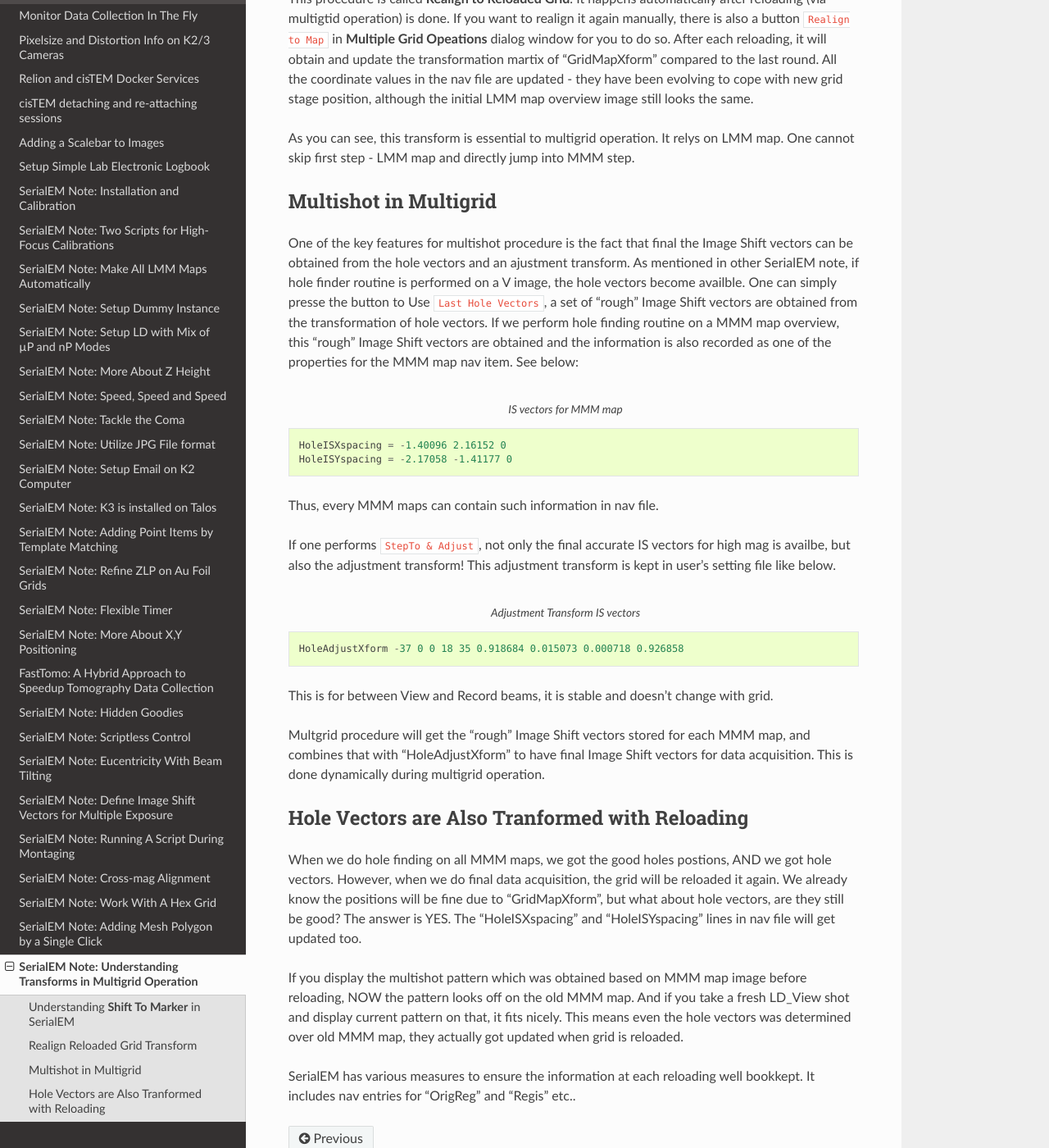
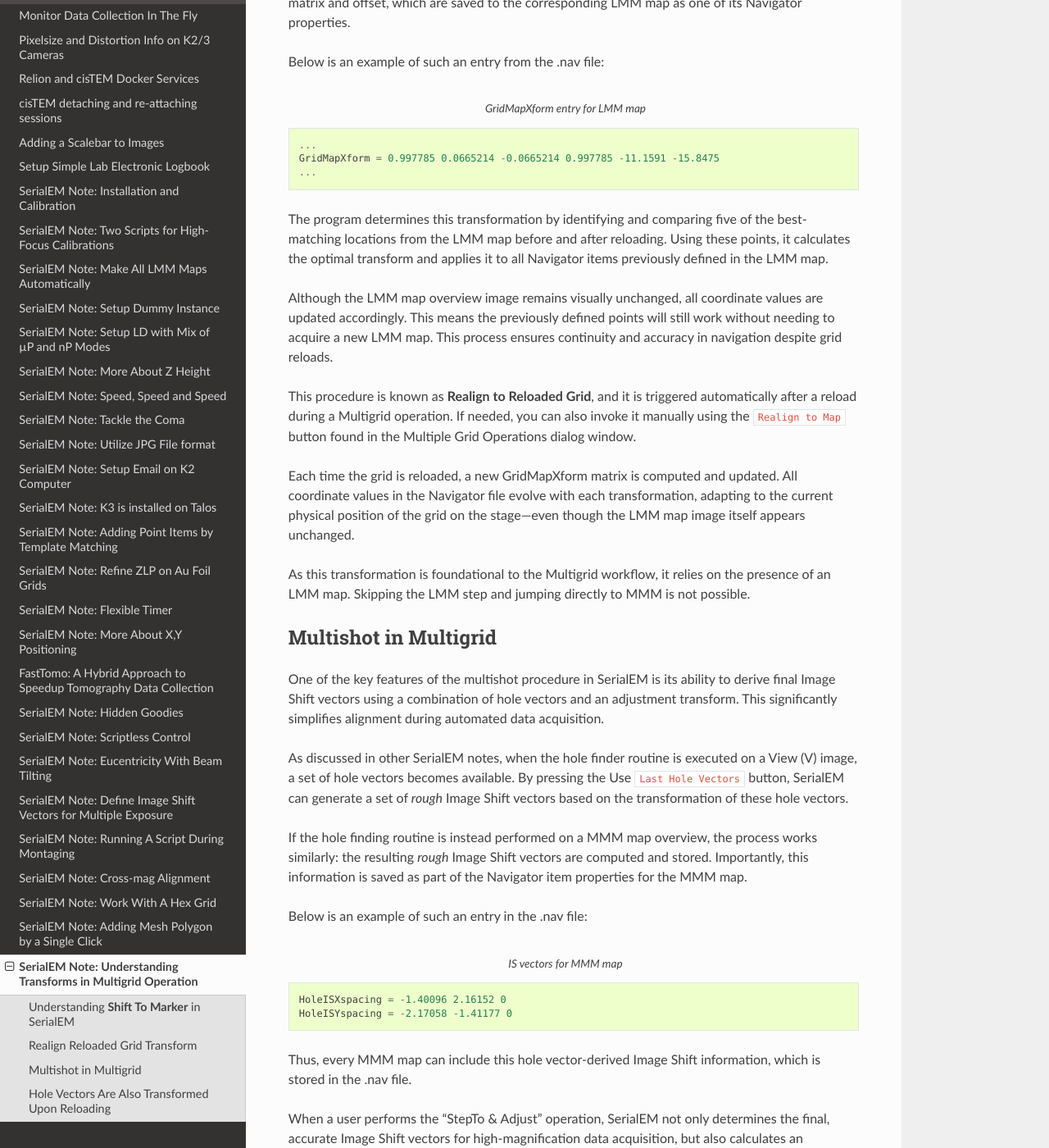
Before and after one commit to xuchen66/sphinx-emdocs, a Sphinx documentation site: the page built from source/serialem-note-understanding-transforms-in-multigrid.rst, in a window 1280 px wide and 1400 px high, scrolled down 2021 px. Shown: the whole window at 82% size. Built offline with Sphinx 7.4.7 and the Read the Docs theme 3.1.0, drawn with Linux system fonts in a browser that asks for light colours; pages that are not in the unit, such as notebooks, are missing from menus; some of the changed text lies outside the part shown.

Commit message:
Update serialem-note-understanding-transforms-in-multigrid.rst

```diff
--- a/source/serialem-note-understanding-transforms-in-multigrid.rst
+++ b/source/serialem-note-understanding-transforms-in-multigrid.rst
@@ -34,7 +34,6 @@
 
 .. _marker_shift:
 
-
 Understanding **Shift To Marker** in SerialEM
 ---------------------------------------------
 
@@ -54,25 +53,26 @@
 Multigrid workflows also make use of this transformation. As such, the shift value should be determined in advance and verified for accuracy. Fortunately,
 SerialEM tracks whether a map has had the Marker Shift applied, helping to avoid confusion and ensuring consistent results across the process.
 
-.. _note::
+.. note::
+   An alternative approach to handling the misalignment between LD_Search (S) and LD_View (V) magnifications is to apply an Image Shift. In SerialEM, it’s
+   possible to define LD_Search with a specific Image Shift offset, so that every shot taken with LD_Search includes this predefined shift. When properly
+   configured, this method can make the image features captured at S and V magnifications appear aligned.
 
-    An alternative approach to handling the misalignment between LD_Search (S) and LD_View (V) magnifications is to apply an Image Shift. In SerialEM, it’s
-    possible to define LD_Search with a specific Image Shift offset, so that every shot taken with LD_Search includes this predefined shift. When properly
-    configured, this method can make the image features captured at S and V magnifications appear aligned.
+   This technique avoids the need to shift coordinates in the Navigator, since the actual beam/image position is adjusted instead. It provides a more
+   seamless alignment across magnifications without altering Navigator item positions.
 
-    This technique avoids the need to shift coordinates in the Navigator, since the actual beam/image position is adjusted instead. It provides a more
-    seamless alignment across magnifications without altering Navigator item positions.
-
-    I believe this is the method used in EPU, where image shift alignment between search and view modes is handled.
+   I believe this is the method used in EPU, where image shift alignment between search and view modes is handled.
 
 .. _Realign_Reloaded_Grid_transform:
 
 Realign Reloaded Grid Transform
 -------------------------------
 
-After a grid is realoded on the stage, **Multigrid** will compute rotation and translational shift bewteen the old and new stage positions. A
-two-dimensional transformation matrix and offset are obtained and written to LMM map as one of its navigator properties. Below is such entry
-in nav file for this LMM map.
+After a grid is reloaded onto the stage, Multigrid computes both a rotational and translational shift between the previous
+and current stage positions. This results in a two-dimensional transformation matrix and offset, which are saved to the
+corresponding LMM map as one of its Navigator properties.
+
+Below is an example of such an entry from the .nav file:
 
 .. code-block:: python
    :caption: GridMapXform entry for LMM map
@@ -81,29 +81,43 @@
    GridMapXform = 0.997785 0.0665214 -0.0665214 0.997785 -11.1591 -15.8475
    ...
 
-The porgram does this using 5 best locations from LMM map and comparing them one-by-one for before and after the grid reloading. And it applies
-this tranform to all the nav items previously defined in LMM map. The LMM map overview image and all the items on it look the same, but all the
-coodinates are updated and they are all GOOD for current grid position on the stage. No new LMM is required.
+The program determines this transformation by identifying and comparing five of the best-matching locations from the
+LMM map before and after reloading. Using these points, it calculates the optimal transform and applies it to all
+Navigator items previously defined in the LMM map.
 
-This procedure is called **Realign to Reloaded Grid**. It happens automatically after reloading (via multigtid operation) is done. If you want
-to realign it again manually, there is also a button ``Realign to Map`` in **Multiple Grid Opeations** dialog window for you to do so. After
-each reloading, it will obtain and update the transformation martix of "GridMapXform" compared to the last round. All the coordinate values in
-the nav file are updated - they have been evolving to cope with new grid stage position, although the initial LMM map overview image still
-looks the same.
+Although the LMM map overview image remains visually unchanged, all coordinate values are updated accordingly. This
+means the previously defined points will still work without needing to acquire a new LMM map. This process ensures
+continuity and accuracy in navigation despite grid reloads.
 
-As you can see, this transform is essential to multigrid operation. It relys on LMM map. One cannot skip first step - LMM map and directly
-jump into MMM step.
+This procedure is known as **Realign to Reloaded Grid**, and it is triggered automatically after a reload during a Multigrid
+operation. If needed, you can also invoke it manually using the ``Realign to Map`` button found in the Multiple Grid
+Operations dialog window.
+
+Each time the grid is reloaded, a new GridMapXform matrix is computed and updated. All coordinate values in the Navigator
+file evolve with each transformation, adapting to the current physical position of the grid on the stage—even though the
+LMM map image itself appears unchanged.
+
+As this transformation is foundational to the Multigrid workflow, it relies on the presence of an LMM map. Skipping the
+LMM step and jumping directly to MMM is not possible.
 
 .. _Multishot_in_multigrid:
 
 Multishot in Multigrid
 ----------------------
 
-One of the key features for multishot procedure is the fact that final the Image Shift vectors can be obtained from the hole vectors and an
-ajustment transform. As mentioned in other SerialEM note, if hole finder routine is performed on a V image, the hole vectors become availble.
-One can simply presse the button to Use ``Last Hole Vectors``, a set of "rough" Image Shift vectors are obtained from the transformation of
-hole vectors. If we perform hole finding routine on a MMM map overview, this "rough" Image Shift vectors are obtained and the information is
-also recorded as one of the properties for the MMM map nav item. See below:
+One of the key features of the multishot procedure in SerialEM is its ability to derive final Image Shift vectors using
+a combination of hole vectors and an adjustment transform. This significantly simplifies alignment during automated data
+acquisition.
+
+As discussed in other SerialEM notes, when the hole finder routine is executed on a View (V) image, a set of hole vectors
+becomes available. By pressing the Use ``Last Hole Vectors`` button, SerialEM can generate a set of *rough* Image Shift vectors
+based on the transformation of these hole vectors.
+
+If the hole finding routine is instead performed on a MMM map overview, the process works similarly: the resulting *rough*
+Image Shift vectors are computed and stored. Importantly, this information is saved as part of the Navigator item properties
+for the MMM map.
+
+Below is an example of such an entry in the .nav file:
 
 .. code-block:: python
    :caption: IS vectors for MMM map
@@ -111,32 +125,53 @@
    HoleISXspacing = -1.40096 2.16152 0
    HoleISYspacing = -2.17058 -1.41177 0
 
-Thus, every MMM maps can contain such information in nav file.
+Thus, every MMM map can include this hole vector-derived Image Shift information, which is stored in the .nav file.
 
-If one performs ``StepTo & Adjust``, not only the final accurate IS vectors for high mag is availbe, but also the adjustment transform! This
-adjustment transform is kept in user's setting file like below.
+When a user performs the “StepTo & Adjust” operation, SerialEM not only determines the final, accurate Image Shift vectors
+for high-magnification data acquisition, but also calculates an adjustment transform. This transform is saved in the user’s
+settings file, typically in a format like the following:
 
 .. code-block:: python
    :caption: Adjustment Transform IS vectors
 
    HoleAdjustXform -37 0 0 18 35 0.918684 0.015073 0.000718 0.926858
 
-This is for between View and Record beams, it is stable and doesn't change with grid.
+This transform describes the relationship between the View and Record beams and is generally stable—it does not vary between grids.
 
-Multgrid procedure will get the "rough" Image Shift vectors stored for each MMM map, and combines that with "HoleAdjustXform" to have final
-Image Shift vectors for data acquisition. This is done dynamically during multigrid operation.
+During Multigrid operation, SerialEM retrieves the “rough” Image Shift vectors that are stored with each MMM map and dynamically
+combines them with the HoleAdjustXform. This results in the final Image Shift vectors used for precise and automated data acquisition.
+The process happens seamlessly during multigrid operation, ensuring accurate targeting without manual intervention.
 
 .. _hole_vectors_transform:
 
-Hole Vectors are Also Tranformed with Reloading
------------------------------------------------
+Hole Vectors Are Also Transformed Upon Reloading
+------------------------------------------------
 
-When we do hole finding on all MMM maps, we got the good holes postions, AND we got hole vectors. However, when we do final data acquisition,
-the grid will be reloaded it again. We already know the positions will be fine due to "GridMapXform", but what about hole vectors, are they
-still be good? The answer is YES. The "HoleISXspacing" and "HoleISYspacing" lines in nav file will get updated too.
+When hole finding is performed on all MMM maps, we obtain both the positions of "good" holes and a set of hole vectors. These
+vectors define the relative layout of the holes and are critical for generating accurate multishot Image Shift patterns.
 
-If you display the multishot pattern which was obtained based on MMM map image before reloading, NOW the pattern looks off on the old MMM map.
-And if you take a fresh LD_View shot and display current pattern on that, it fits nicely. This means even the hole vectors was determined over
-old MMM map, they actually got updated when grid is reloaded.
+However, during final data acquisition, the grid is reloaded again. While we know that the hole positions remain valid due to
+the previously applied GridMapXform, the natural question is: Are the hole vectors still valid after reloading?
 
-SerialEM has various measures to ensure the information at each reloading well bookkept. It includes nav entries for "OrigReg" and "Regis" etc..
+The answer is yes.
+
+SerialEM automatically updates the hole vector information to reflect the new grid orientation. Specifically, the following lines
+
+in the .nav file are updated:
+
+.. code-block:: python
+   :caption: IS vectors for MMM map
+
+   HoleISXspacing = ...
+   HoleISYspacing = ...
+
+These values represent the transformed X and Y spacing between holes, adjusted for any rotation or shift introduced during reloading.
+
+You can observe the effect of this by displaying the multishot pattern that was initially generated from the MMM map before
+reloading. On the old MMM map image, the pattern will now appear misaligned. However, if you take a fresh LD_View image and
+display the current multishot pattern on that, it aligns correctly—indicating that the hole vectors were properly transformed
+to match the new grid positioning.
+
+SerialEM includes several mechanisms to ensure this information is accurately tracked and maintained across reloads. These
+include special .nav entries such as "OrigReg" and "Regis", which help maintain the integrity of coordinate systems and
+transformations at each stage.
```
